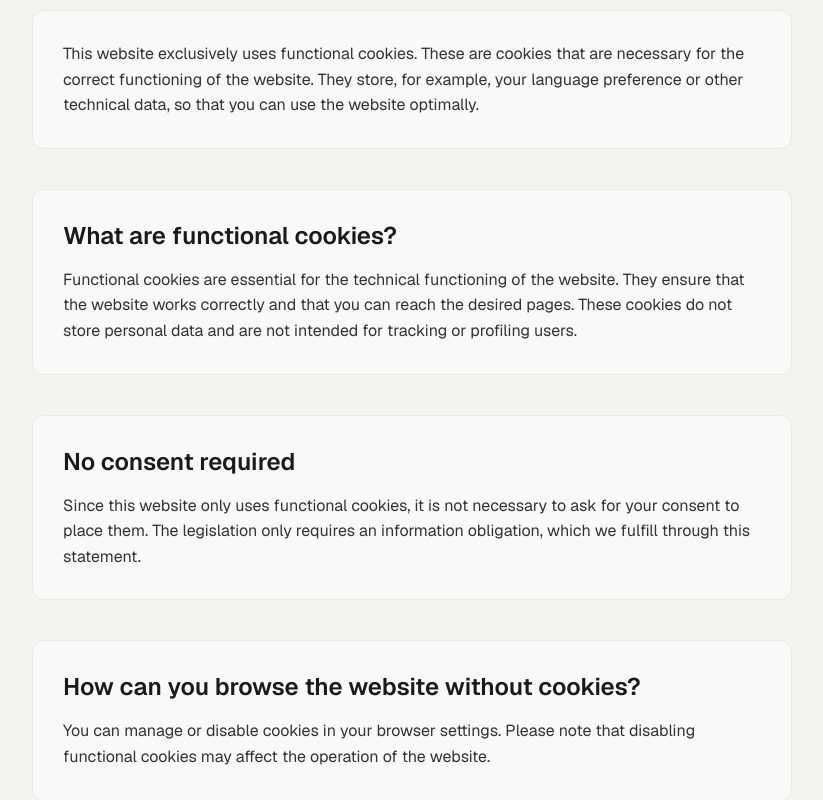
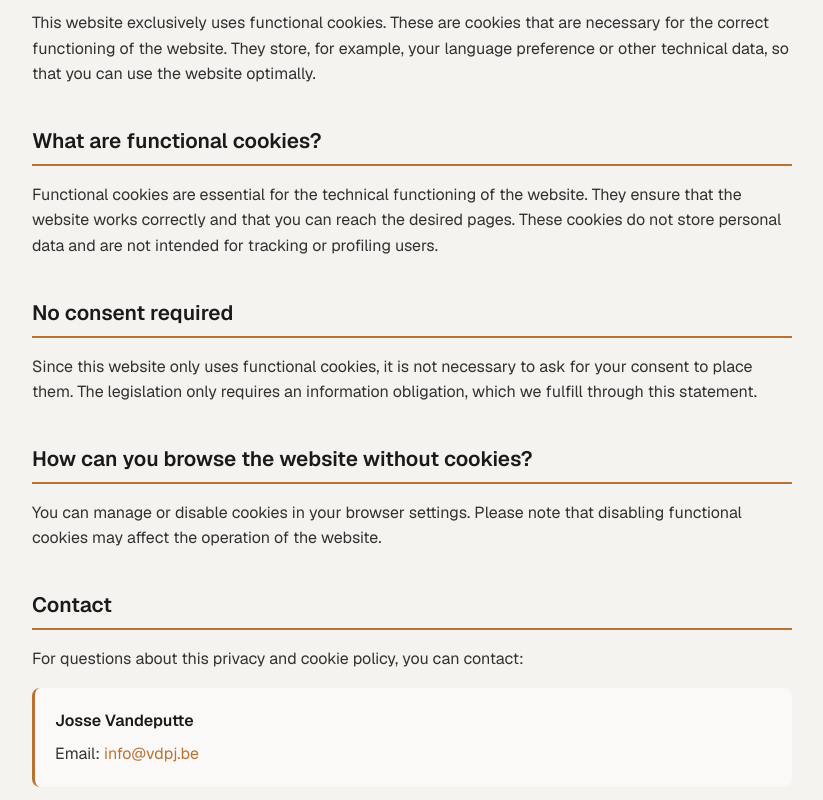
Before and after one commit to JosseVandeputte/Portfolio, a Next.js app: page /privacy in a window 1280 px wide. Shown: the part 260-1060 px from the top of the page, without its empty margins (228-1051 px from the left). Built offline with nearby package versions, Linux system fonts and the light colour scheme.

Commit message:
chore: change styling of privacy page

```diff
--- a/app/privacy/page.module.css
+++ b/app/privacy/page.module.css
@@ -44,24 +44,12 @@
 	gap: 40px;
 }
 
-.section {
-	background: var(--card-bg);
-	padding: 30px;
-	border-radius: 12px;
-	border: 1px solid rgba(var(--gray-rgb), 0.06);
-}
-
 .section h2 {
-	font-size: 1.5rem;
+	font-size: 1.3rem;
 	font-weight: 600;
 	margin-bottom: 16px;
-	color: var(--foreground);
-}
-
-.section h3 {
-	font-size: 1.2rem;
-	font-weight: 600;
-	margin: 20px 0 12px 0;
+	padding-bottom: 10px;
+	border-bottom: 2px solid var(--accent);
 	color: var(--foreground);
 }
 
@@ -75,28 +63,17 @@
 	margin-bottom: 0;
 }
 
-.section ul {
-	margin: 16px 0;
-	padding-left: 20px;
-}
-
-.section li {
-	color: rgba(var(--gray-rgb), 0.8);
-	line-height: 1.6;
-	margin-bottom: 8px;
-}
-
 .section strong {
 	color: var(--foreground);
 	font-weight: 600;
 }
 
 .contactInfo {
-	background: rgba(184, 115, 51, 0.06);
+	background: var(--card-bg);
 	padding: 20px;
 	border-radius: 8px;
 	margin-top: 16px;
-	border-left: 4px solid var(--accent);
+	border-left: 3px solid var(--accent);
 }
 
 .contactInfo p {
@@ -105,6 +82,19 @@
 
 .contactInfo p:last-child {
 	margin-bottom: 0;
+}
+
+.emailLink {
+	color: var(--accent);
+	text-decoration: none;
+	border-bottom: 1px solid transparent;
+	transition:
+		color 0.3s,
+		border-color 0.3s;
+}
+
+.emailLink:hover {
+	border-color: var(--accent);
 }
 
 @media (max-width: 768px) {
--- a/app/privacy/page.tsx
+++ b/app/privacy/page.tsx
@@ -59,7 +59,12 @@ export default function Privacy() {
 							<p>
 								<strong>Josse Vandeputte</strong>
 							</p>
-							<p>Email: info@vdpj.be</p>
+							<p>
+								Email:{" "}
+								<a href="mailto:info@vdpj.be" className={styles.emailLink}>
+									info@vdpj.be
+								</a>
+							</p>
 						</div>
 					</div>
 				</section>
```
